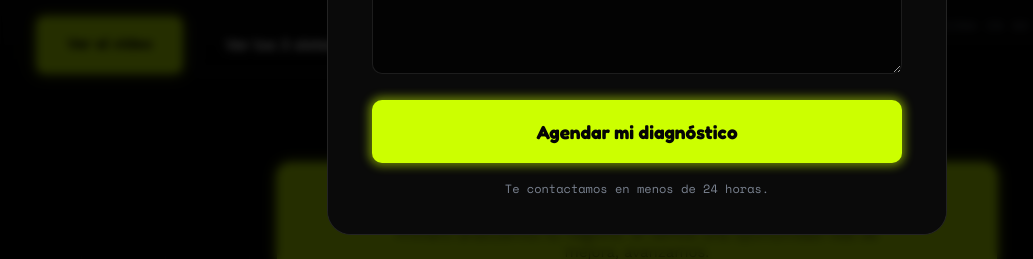
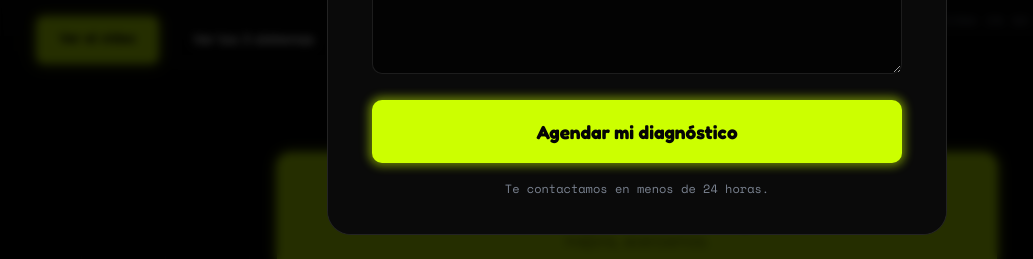
Before and after one commit to gabonam09-cyber/Life-Landing, a Flask app: page / in a window 1280 px wide. Shown: the part 541-800 px from the top of the page, without its empty margins (3-1036 px from the left). Run offline with Flask 3, Linux system fonts and the light colour scheme.

Commit message:
Compacta los CTA del hero
Pasan de 56px a 46px de alto (fuente 15px -> 13.5px). Se queda acotado a
.hero-actions para no tocar el boton del panel de acceso.

Co-Authored-By: Claude Fable 5 <noreply@anthropic.com>

```diff
--- a/app/static/css/style.css
+++ b/app/static/css/style.css
@@ -480,6 +480,10 @@ nav.nav--scrolled{
 .btn-outline:hover{ border-color: var(--lime); color: var(--lime); }
 .hero-actions{ display:flex; flex-wrap:wrap; gap: 12px; }
 
+/* Los CTA del hero van mas compactos que el .btn general: compiten con un
+   titular enorme y a tamano completo se comian el bloque. */
+.hero-actions .btn{ padding: 11px 22px; font-size: 13.5px; border-radius: 7px; }
+
 section{ padding: 80px 0; border-top: 1px solid var(--border); }
 .s-eyebrow{ color:var(--muted-dark); font-size:11px; letter-spacing:0.24em; text-transform:uppercase; margin-bottom:14px; }
 h2{ font-family:'Fraunces', serif; font-style: italic; font-weight:400; font-size: 34px; color: var(--text); }
```
